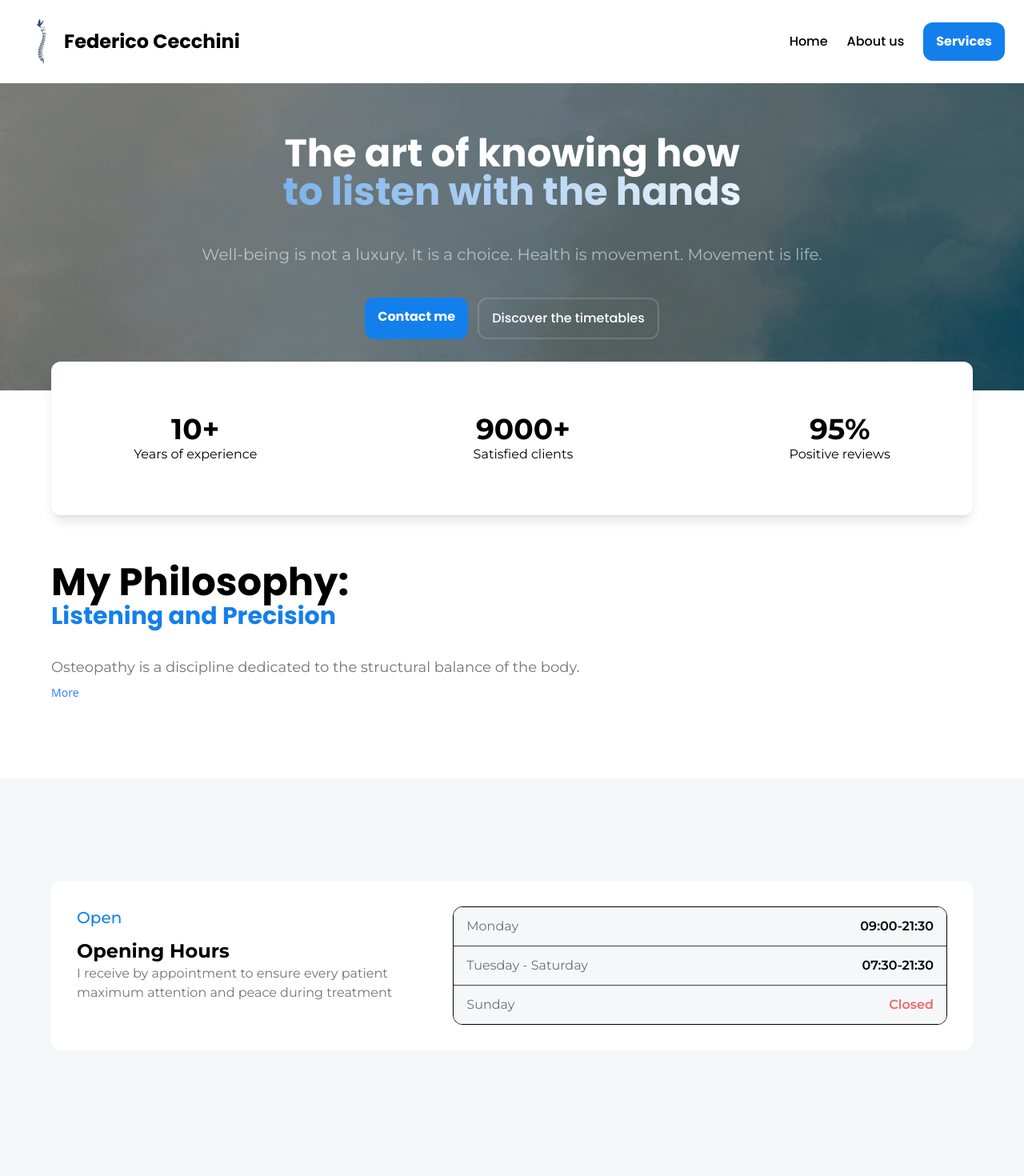
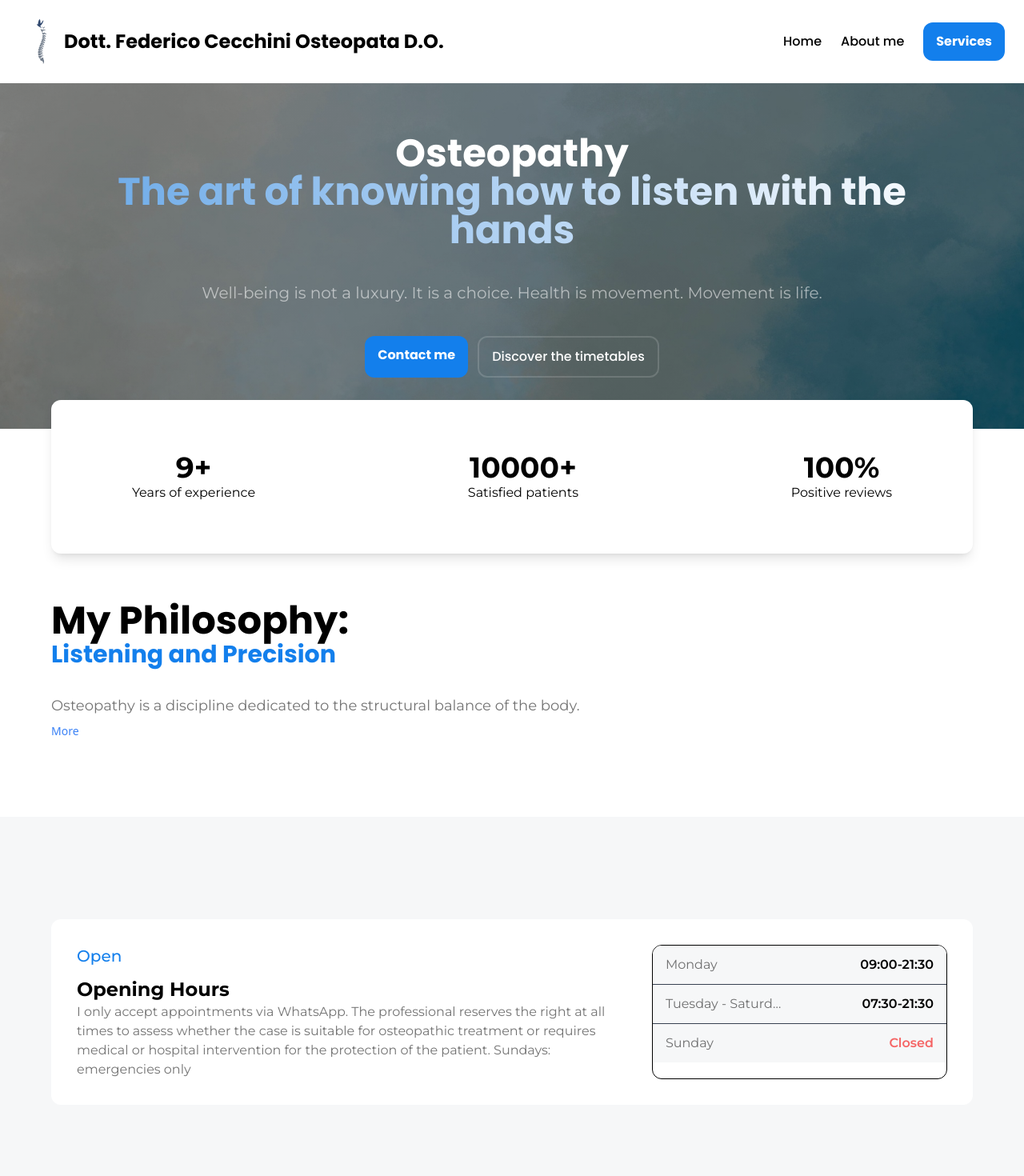
Before and after one commit to federico-cecchini/frontend, a React (Vite) app: page / in a window 1280 px wide. Shown: the top 1470 px of the page at 80% size. Built offline with nearby package versions, Linux system fonts and the light colour scheme.

Commit message:
Update footer and navigation titles; refine English and Italian translations for consistency

```diff
--- a/src/components/Footer.jsx
+++ b/src/components/Footer.jsx
@@ -16,7 +16,7 @@ function Footer() {
                 <div className="flex flex-col md:flex-row gap-6">
                     <section className='flex items-center whitespace-nowrap'>
                         <img src='./logo.svg' alt="Logo" className="w-10 h-10"/>
-                        <h1 className='font-semibold font-Poppins'>Federico Cecchini</h1>
+                        <h1 className='font-semibold font-Poppins'>Dott. Federico Cecchini Osteopata D.O.</h1>
                     </section>
                     <div className="opacity-55 flex gap-6 items-center">
                         <Link to="/about">{t("about")}</Link>
--- a/src/components/Nav.jsx
+++ b/src/components/Nav.jsx
@@ -11,7 +11,7 @@ function Nav() {
         <nav className='flex flex-col md:flex-row md:justify-between gap-4 p-6 dark:bg-dark-bg dark:text-white text-black'>
             <div className="flex items-center">
                 <img src='./logo.svg' alt="Logo" className="w-14 h-14"/>
-                <h1 className='font-Poppins font-bold text-2xl whitespace-nowrap'>Federico Cecchini</h1>
+                <h1 className='font-Poppins font-bold text-2xl'>Dott. Federico Cecchini Osteopata D.O.</h1>
             </div>
             <section className='flex gap-6 font-Poppins font-medium text-base items-center'>
                 <Link to={"/"}>Home</Link>
--- a/src/translate/langs/en.json
+++ b/src/translate/langs/en.json
@@ -1,5 +1,5 @@
 {
-  "about": "About us",
+  "about": "About me",
   "service": "Services",
   "footer": {
     "all_rights": "All rights reserved"
@@ -10,13 +10,13 @@
   },
   "view_home": {
     "hero": {
-      "title": "The art of knowing how",
-      "subtitle": "to listen with the hands",
+      "title": "Osteopathy",
+      "subtitle": "The art of knowing how to listen with the hands",
       "text": "Well-being is not a luxury. It is a choice. Health is movement. Movement is life."
     },
     "statistics": {
       "year_of_exp": "Years of experience",
-      "customer_satisfied": "Satisfied clients",
+      "customer_satisfied": "Satisfied patients",
       "positive_review": "Positive reviews"
     },
     "article": {
@@ -35,7 +35,7 @@
         "Sunday": "Sunday"
       },
       "title": "Opening Hours",
-      "desc": "I receive by appointment to ensure every patient maximum attention and peace during treatment",
+      "desc": "I only accept appointments via WhatsApp. The professional reserves the right at all times to assess whether the case is suitable for osteopathic treatment or requires medical or hospital intervention for the protection of the patient. Sundays: emergencies only",
       "closed": "Closed",
       "opened": "Open"
     },
--- a/src/translate/langs/it.json
+++ b/src/translate/langs/it.json
@@ -1,5 +1,5 @@
 {
-  "about": "Chi siamo",
+  "about": "Chi sono",
   "service": "Servizi",
   "footer": {
     "all_rights": "Tutti i diritti riservati"
@@ -10,13 +10,13 @@
   },
   "view_home": {
     "hero": {
-      "title": "L'arte di saper",
-      "subtitle": "ascoltare con le mani",
+      "title": "Osteopatia",
+      "subtitle": "L'arte di saper ascoltare con le mani",
       "text": "Il benessere non è un lusso. È una scelta. La salute è movimento. Il movimento è vita."
     },
     "statistics": {
       "year_of_exp": "Anni di esperienza",
-      "customer_satisfied": "Clienti soddisfatti",
+      "customer_satisfied": "Pazienti soddisfatti",
       "positive_review": "Recensione positive"
     },
     "article": {
@@ -35,7 +35,7 @@
         "Sunday": "Domenica"
       },
       "title": "Orari di Apertura",
-      "desc": "Ricevo su appuntamento per garantire ad ogni paziente la massima attenzione e tranquillità durante il trattamento",
+      "desc": "Ricevo solo su appuntamento Whatsapp. Il professionista si riserva in ogni momento di valutare se il caso sia adeguato al trattamento osteopatico o necessiti, per la tutela del Paziente , di un intervento medico-ospedaliero. Domenica solo urgenze",
       "closed": "Chiuso",
       "opened": "Aperto"
     },
--- a/src/view/Home.jsx
+++ b/src/view/Home.jsx
@@ -18,7 +18,7 @@ function Home() {
             <Nav />
             <Hero title={t("view_home.hero.title")} subtitle={t("view_home.hero.subtitle")} text={t("view_home.hero.text")}/>
             <section className='relative flex justify-center dark:bg-dark-bg h-[50vh] md:h-[15vh]'>
-                <Statistics years={10} patients={9000} percentage={95}/>
+                <Statistics years={9} patients={10000} percentage={100}/>
             </section>
             <Article title={t("view_home.article.title")} subtitle={t("view_home.article.subtitle")} text={t("view_home.article.text")}/>
             <section className='dark:bg-dark-secondary-bg bg-light-secondary-bg py-20 px-6 md:px-8 md:py-24 xl:px-16 xl:py-32'id='timeTable'>
```
